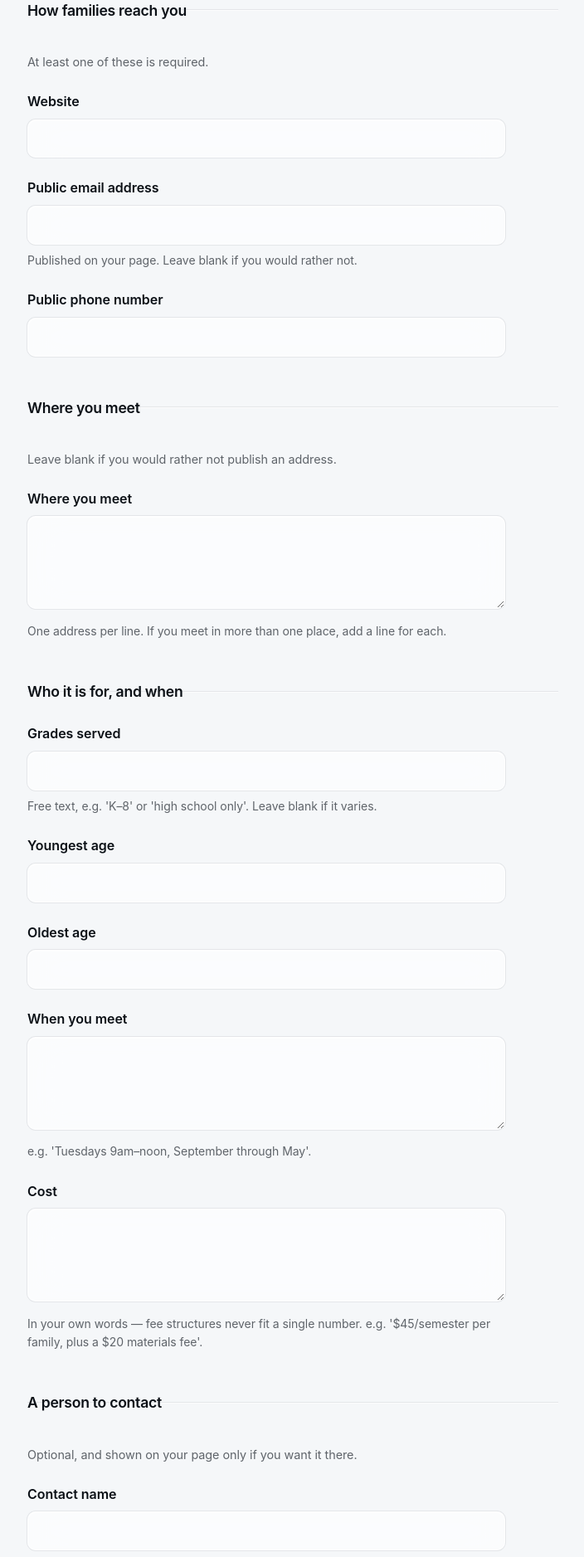
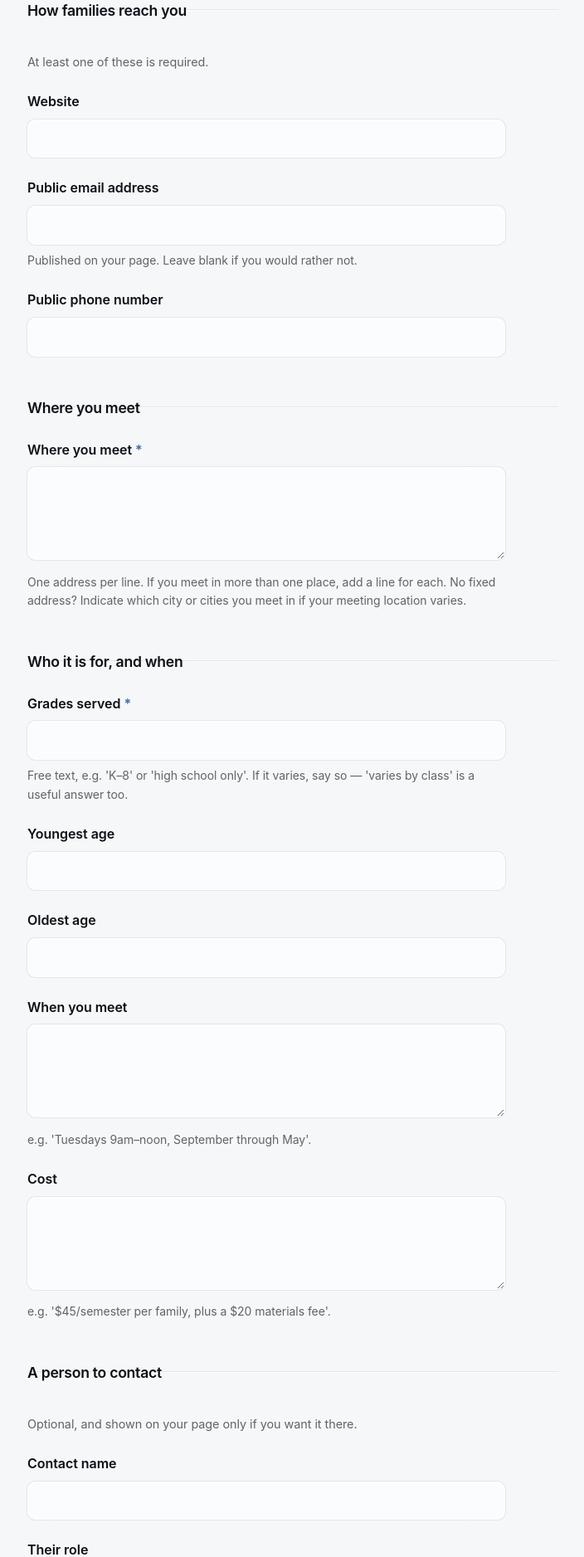
Before and after one commit to jmbarne3/volusiahd, a Django app: page /register/ in a window 1280 px wide. Shown: the part 1088-2965 px from the top of the page at 83% size, without its empty margins (71-775 px from the left). Run offline with Django 5.2, Linux system fonts and the light colour scheme; data that the repository does not hold is empty.

Commit message:
Updated some stuff

```diff
--- a/src/directory/forms.py
+++ b/src/directory/forms.py
@@ -111,11 +111,11 @@ class ProgramRegistrationForm(BaseSubmissionForm):
             "Leave a blank line between paragraphs.",
             "email": "Published on your page. Leave blank if you would rather not.",
             "locations": "One address per line. If you meet in more than one place, "
-            "add a line for each.",
+            "add a line for each. No fixed address? Indicate which city or cities you"
+            " meet in if your meeting location varies.",
             "serves_grades": "Free text, e.g. 'K–8' or 'high school only'. "
-            "Leave blank if it varies.",
-            "cost_notes": "In your own words — fee structures never fit a single number. "
-            "e.g. '$45/semester per family, plus a $20 materials fee'.",
+            "If it varies, say so — 'varies by class' is a useful answer too.",
+            "cost_notes": "e.g. '$45/semester per family, plus a $20 materials fee'.",
             "meeting_schedule": "e.g. 'Tuesdays 9am–noon, September through May'.",
             "logo": "Optional. PNG or JPEG, up to 2 MB.",
             "contact_is_public": "Untick and we will keep these details for our records only.",
@@ -133,7 +133,14 @@ class ProgramRegistrationForm(BaseSubmissionForm):
     def __init__(self, *args, **kwargs):
         super().__init__(*args, **kwargs)
         # A registration that cannot be published on approval defeats the point.
-        for name in ["short_description", "description", "submitter_name", "submitter_email"]:
+        for name in [
+            "short_description",
+            "description",
+            "locations",
+            "serves_grades",
+            "submitter_name",
+            "submitter_email",
+        ]:
             self.fields[name].required = True
 
     def clean(self):
--- a/src/templates/directory/register.html
+++ b/src/templates/directory/register.html
@@ -35,7 +35,6 @@
 
   <fieldset>
     <legend>Where you meet</legend>
-    <p class="hint">Leave blank if you would rather not publish an address.</p>
     {% field form.locations %}
   </fieldset>
 
```
Also changed, not shown: src/directory/tests.py (+10 -0 lines).
